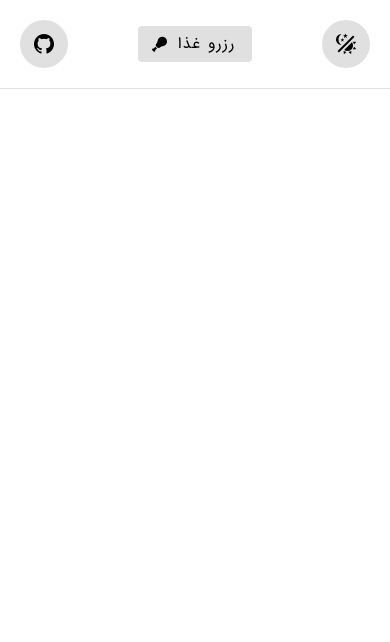
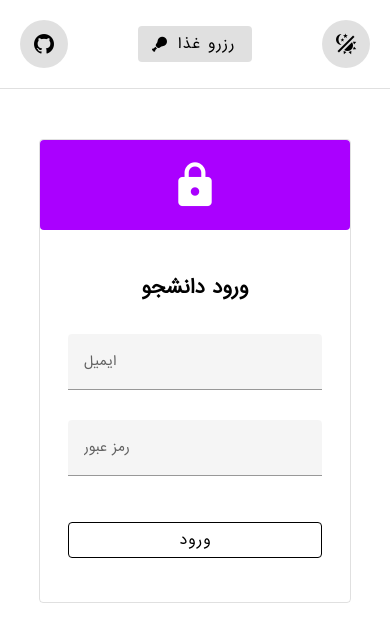
Before and after one commit to mamadjavaad/foodReservations, a Vue app: page / in a window 390 px wide. Shown: the top 642 px of the page. Built offline with nearby package versions, Linux system fonts and the light colour scheme.

Commit message:
adding login 🏗️

```diff
--- a/src/views/HomeView.vue
+++ b/src/views/HomeView.vue
@@ -5,7 +5,62 @@ import Navbar from '../components/Navbar.vue'
 <template>
   <v-layout class="d-flex flex-column flex-wrap">
     <Navbar />
+<v-main class="d-flex align-center justify-center ">
+  <div class="d-flex w-50  mt-9 rounded border container-xs" style="min-height: 440px;">
+    <div class="w-25 bg-purple-accent-4 rounded d-flex justify-center align-center banner-xs">
+      <v-icon style="font-size: 50px;">mdi-lock</v-icon>
 
+    </div>
+    <div class="w-75 rounded pa-7 content-xs">
+      <h3 class="text-center py-4">ورود دانشجو</h3>
+      <v-form class="py-4">
+        <v-text-field
+          class="mb-2"
+          clearable
+          label="ایمیل"
+        ></v-text-field>
+
+        <v-text-field
+          clearable
+          label="رمز عبور"
+        ></v-text-field>
+
+        <br>
+
+        <v-btn
+        type="submit"
+          variant="outlined"
+          block
+        >
+ورود
+      </v-btn>
+      </v-form>
+    </div>
+
+  </div>
+</v-main>
 
   </v-layout>
 </template>
+<style lang="scss" scoped>
+//responsive width for devises with max 1200px size
+@media screen and (max-width: 1200px) {
+.container-xs{
+  width: 80% !important;
+}
+}
+
+// styles for extera small devices (vuetify xs doesent work for some classes)
+@media screen and (max-width: 600px) {
+  .container-xs{
+    flex-direction: column !important;
+.banner-xs{
+  width: 100% !important;
+  padding: 20px;
+}
+.content-xs{
+  width: 100% !important ;
+}
+  }
+}
+</style>
```
